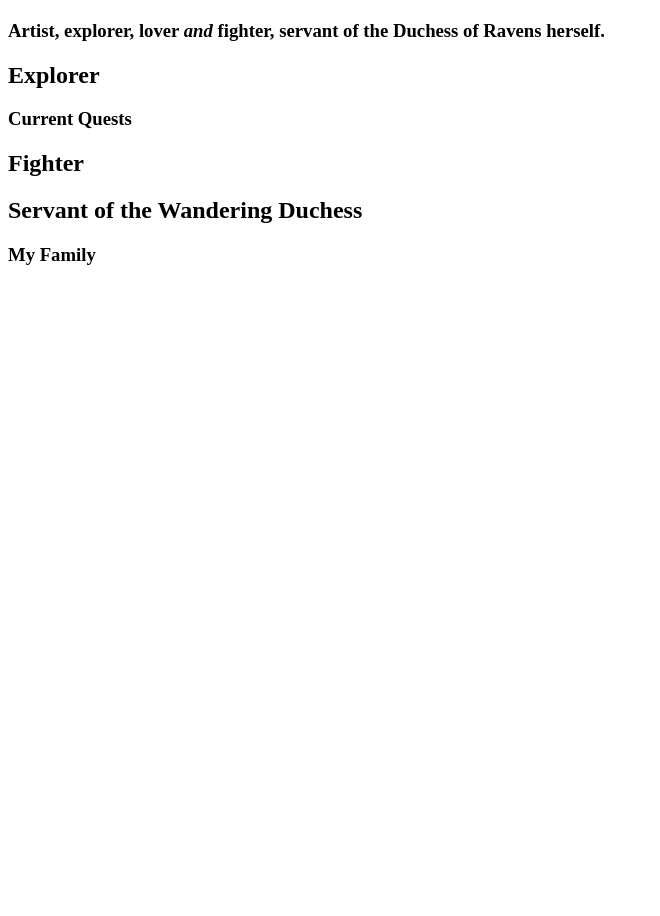
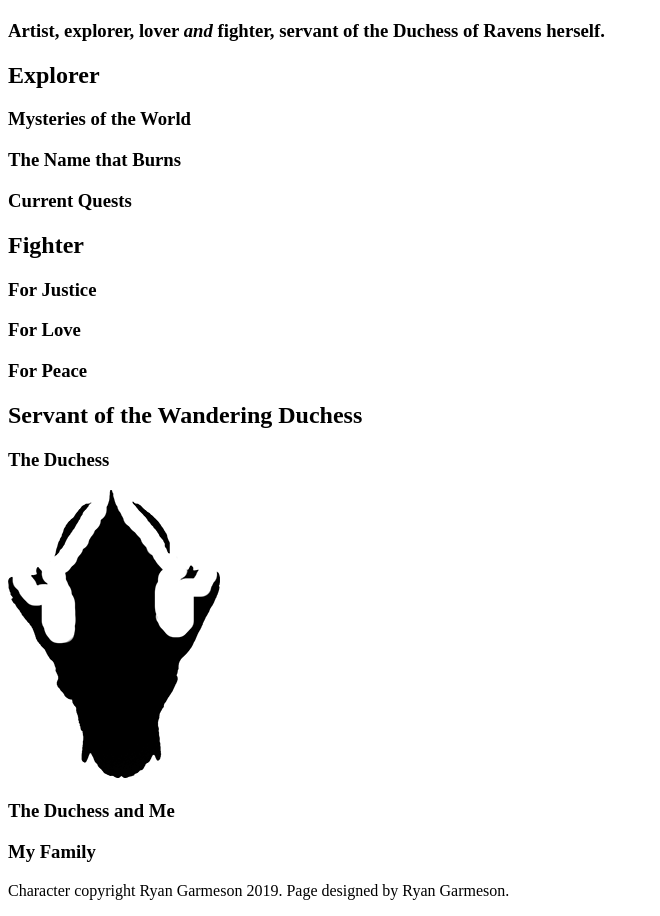
Before and after one commit to ryan-garmeson/VIST474-liquid-layout, a plain HTML site: page index.html in a window 1280 px wide. Shown: the part 372-1288 px from the top of the page, without its empty margins (0-660 px from the left). Before the commit the page ends 800 px from the top, so only its background shows below. Drawn offline with Linux system fonts and the light colour scheme.

Commit message:
More headings, ishtars symbol

```diff
--- a/index.html
+++ b/index.html
@@ -44,6 +44,8 @@ OUTLINE:
       <header>
         <h2>Explorer</h2>
       </header>
+      <h3>Mysteries of the World</h3>
+      <h3>The Name that Burns</h3>
       <aside class="">
         <h3>Current Quests</h3>
       </aside>
@@ -51,6 +53,9 @@ OUTLINE:
     <article class="column col2" id="fighter">
       <header>
         <h2>Fighter</h2>
+        <h3>For Justice</h3>
+        <h3>For Love</h3>
+        <h3>For Peace</h3>
       </header>
 
     </article>
@@ -58,7 +63,9 @@ OUTLINE:
       <header>
         <h2>Servant of the Wandering Duchess</h2>
       </header>
-
+      <h3>The Duchess</h3>
+      <img src="img/ishtarsymbol-web.png" alt="symbol of Ishtar">
+      <h3>The Duchess and Me</h3>
     </article>
     <aside class="sticky" id="family">
       <header>
@@ -76,6 +83,9 @@ OUTLINE:
 
     </nav>
   </section>
+  <footer>
+    <p>Character copyright Ryan Garmeson 2019. Page designed by Ryan Garmeson.</p>
+  </footer>
 </div>
 </body>
 </html>
```
Also changed, not shown: img/ishtarsymbol-web.png (added).
